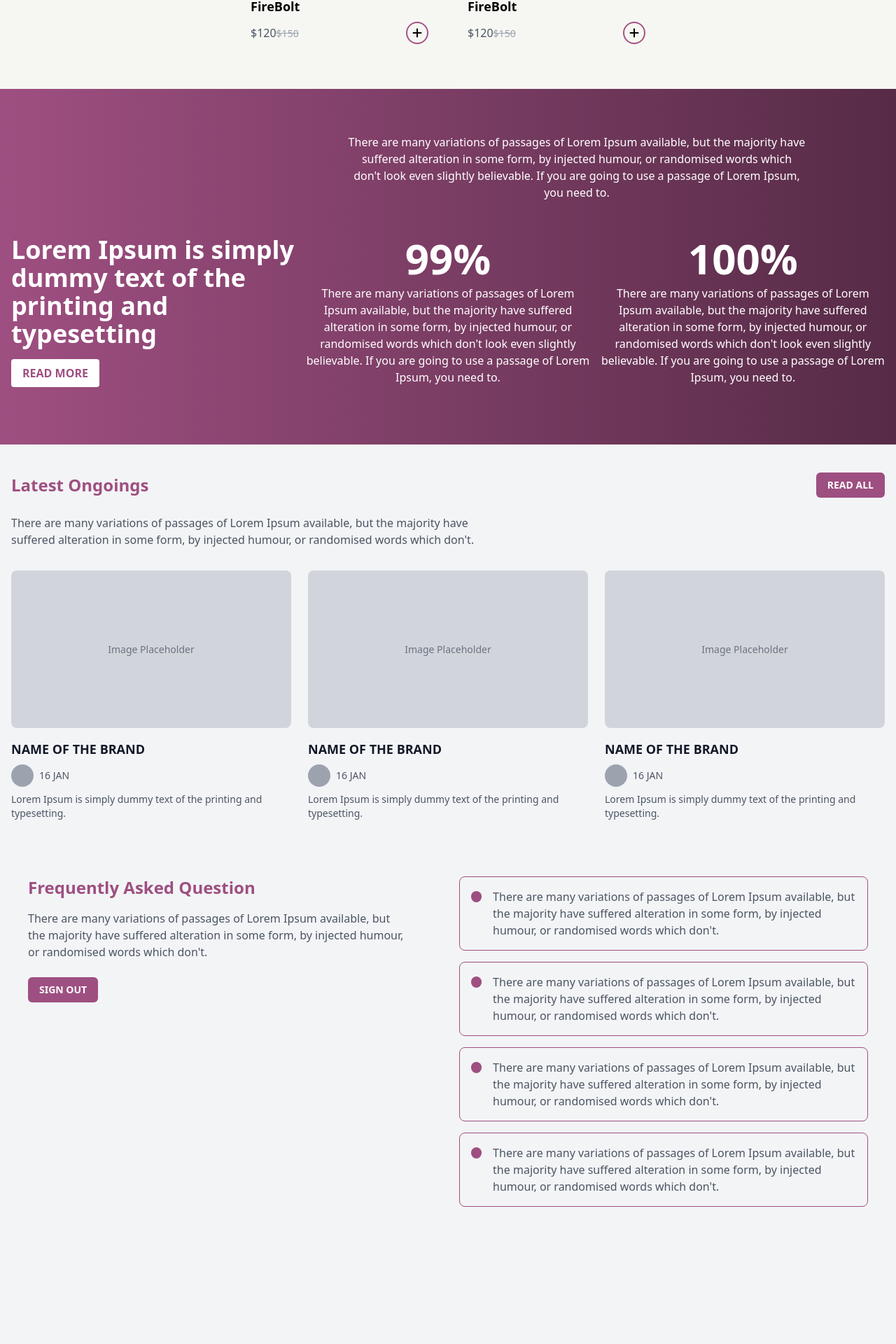
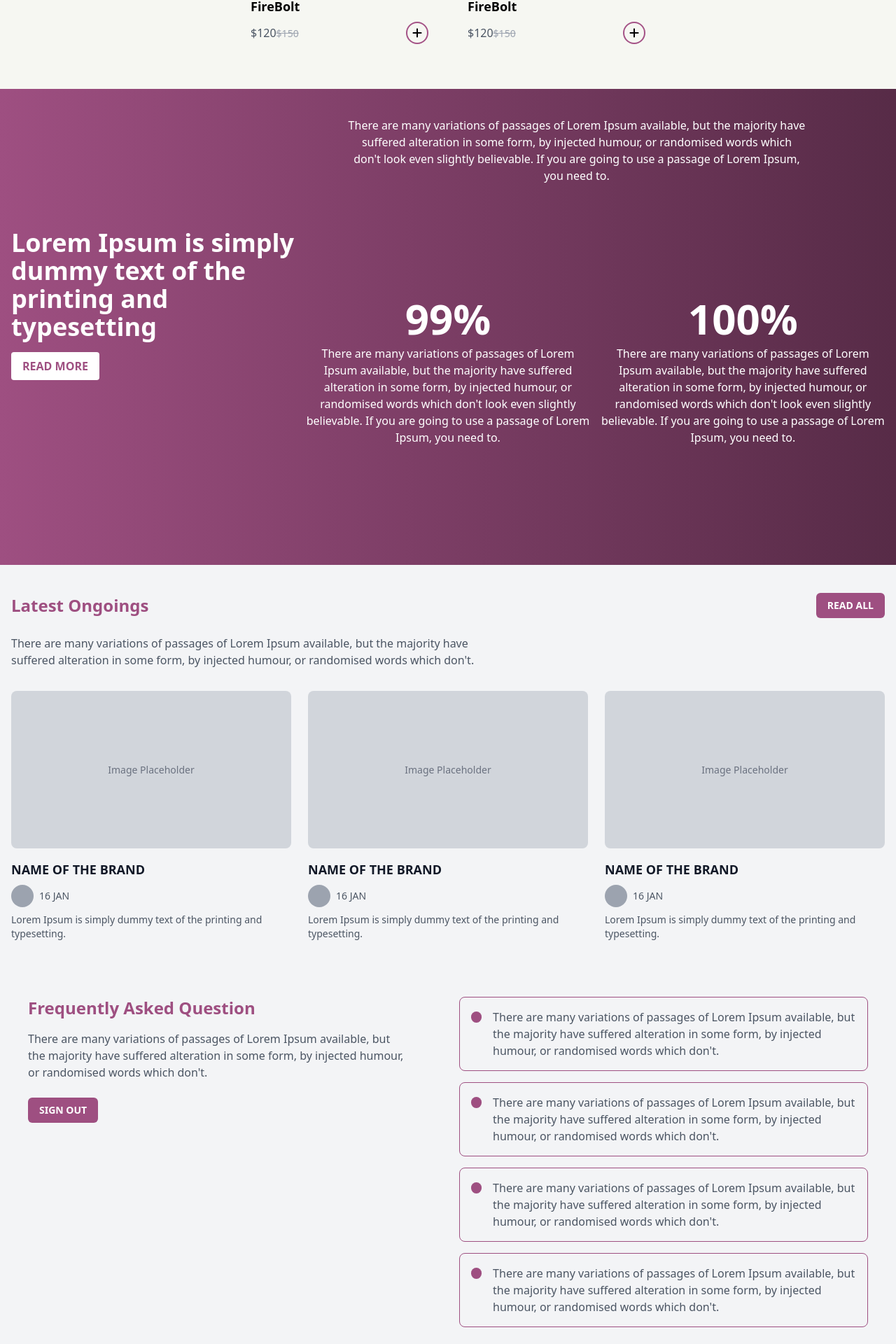
Before and after one commit to 1Deepak007/Fashionista, a Next.js app: page /shop in a window 1280 px wide. Shown: the part 4420-6340 px from the top of the page at 70% size. Built offline with nearby package versions, Linux system fonts and the light colour scheme.

Commit message:
Your commit message here

```diff
--- a/src/app/auth/page.js
+++ b/src/app/auth/page.js
@@ -118,9 +118,9 @@ const Auth = () => {
       <div
         className={`auth-container relative z-10 border-primary border-2 flex bg-background rounded-2xl max-w-4xl ${
           active ? "active" : ""
-        } h-auto w-full sm:h-[400px] sm:w-[600px] md:h-[500px] md:w-[750px] lg:h-[524px] lg:w-[957px] shadow-lg`}
+        } h-auto w-full sm:h-[400px] sm:w-[600px] md:h-[500px] md:w-[750px] lg:h-[524px] lg:w-[957px]`}
         style={{
-          boxShadow: "0px 10px 30px rgba(0, 0, 0, 0.2)",
+          boxShadow: "0px 22px 70px 10px rgb(163,82,133)",
         }}
       >
         <div className="curved-shape1"></div>
--- a/src/app/shop/page.js
+++ b/src/app/shop/page.js
@@ -303,9 +303,9 @@ function Page() {
         </div>
       </div>
       <div className="h-[666px] w-full bg-gradient-to-r from-[#9e4f81] to-[#572b47] flex items-center justify-center md:h-auto">
-        <div className="container mx-auto px-4 py-16">
+        <div className="container mx-auto px-4 py-10">
           <div className="grid grid-cols-1 md:grid-cols-2 gap-4">
-            <div className="col-span-2 text-center px-4 sm:px-8 md:px-16 lg:px-[30rem] lg:pr-[7rem]">
+            <div className="col-span-2 text-center px-4 sm:px-8 md:px-16 lg:px-[30rem] lg:pr-[7rem] ">
               <p className="text-white text-sm md:text-base">
                 There are many variations of passages of Lorem Ipsum available,
                 but the majority have suffered alteration in some form, by
@@ -317,8 +317,9 @@ function Page() {
           </div>
 
           <div className="grid grid-cols-1 md:grid-cols-3 gap-4 mt-8">
-            <div className="col-span-1 flex flex-col justify-center items-center md:items-start">
-              <h1 className="text-white text-2xl md:text-4xl font-bold mb-4">
+            <div className="col-span-1 flex flex-col justify-center items-center md:items-start pt-8 pb-56 pl-0 pr-0
+">
+              <h1 className="text-white text-2xl md:text-4xl font-bold mb-4 ">
                 Lorem Ipsum is simply dummy text of the printing and typesetting
               </h1>
               <button className="bg-white text-[#9e4f81] font-bold py-2 px-4 rounded">
@@ -398,8 +399,8 @@ function Page() {
         </div>
       </div>
 
-      <div className="min-h-screen flex flex-col justify-between">
-        <div className="min-h-screen bg-gray-100 py-10 px-10">
+      <div className="min-h-fit flex flex-col justify-between">
+        <div className="min-h-fit bg-gray-100 py-10 px-10">
           <div className="container mx-auto">
             <div className="grid grid-cols-1 md:grid-cols-2 gap-8">
               {/* Left Side */}
```
